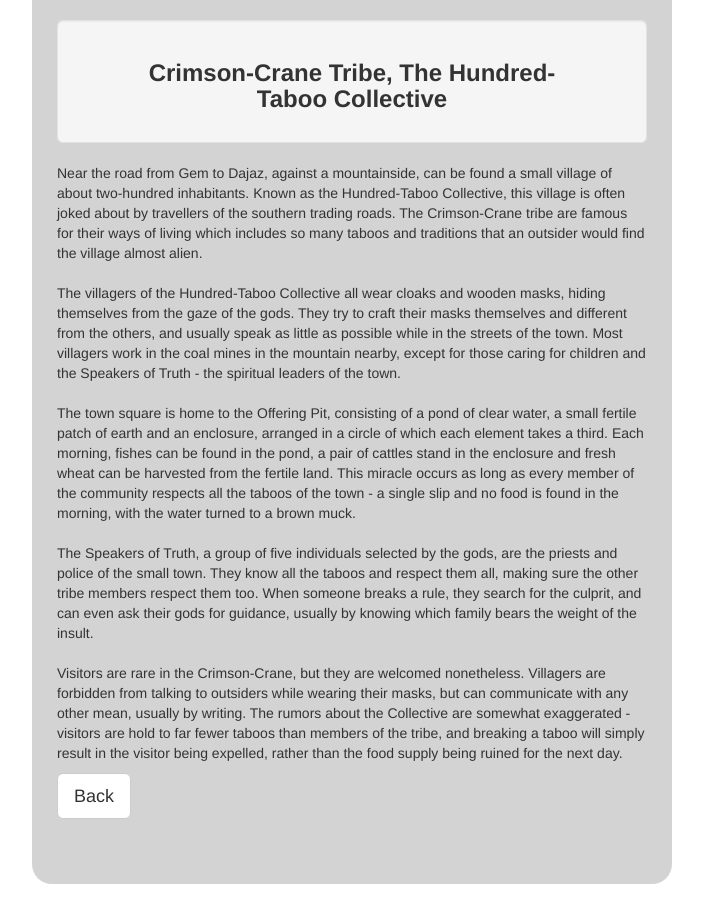
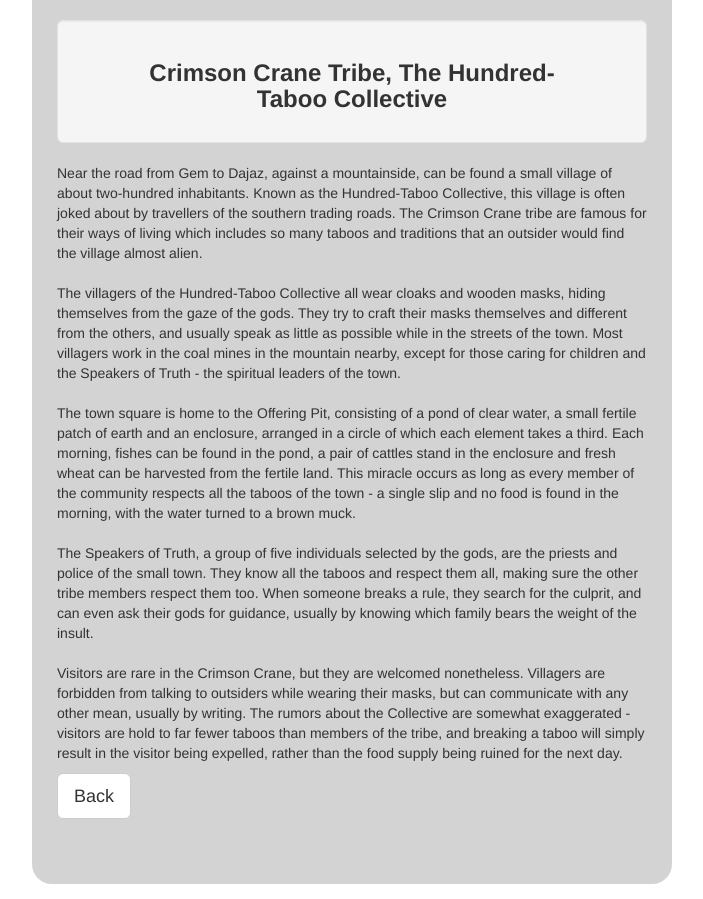
Before and after one commit to Boivin92/boivin92.github.io, a plain HTML site: page taboo.html in a window 1280 px wide. Shown: the whole page, without its empty margins (288-991 px from the left). Drawn offline with Linux system fonts and the light colour scheme.

Commit message:
correction

```diff
--- a/taboo.html
+++ b/taboo.html
@@ -20,13 +20,13 @@
 		<div class="col-md-12">
 		<div class="jumbotron well">
 			<h3>
-				Crimson-Crane Tribe, The Hundred-Taboo Collective
+				Crimson Crane Tribe, The Hundred-Taboo Collective
 			</h3>
 		</div>
     <p>
       Near the road from Gem to Dajaz, against a mountainside, can be found a small village of about two-hundred inhabitants.
       Known as the Hundred-Taboo Collective, this village is often joked about by travellers of the southern trading roads.
-      The Crimson-Crane tribe are famous for their ways of living which includes so many taboos and traditions that an outsider
+      The Crimson Crane tribe are famous for their ways of living which includes so many taboos and traditions that an outsider
       would find the village almost alien.
       <br><br>
       The villagers of the Hundred-Taboo Collective all wear cloaks and wooden masks, hiding themselves from the gaze of the gods.
@@ -43,7 +43,7 @@
       the taboos and respect them all, making sure the other tribe members respect them too. When someone breaks a rule, they search for the
       culprit, and can even ask their gods for guidance, usually by knowing which family bears the weight of the insult.
       <br><br>
-      Visitors are rare in the Crimson-Crane, but they are welcomed nonetheless. Villagers are forbidden from talking to outsiders while
+      Visitors are rare in the Crimson Crane, but they are welcomed nonetheless. Villagers are forbidden from talking to outsiders while
       wearing their masks, but can communicate with any other mean, usually by writing. The rumors about the Collective are
       somewhat exaggerated - visitors are hold to far fewer taboos than members of the tribe, and breaking a taboo will simply result in
       the visitor being expelled, rather than the food supply being ruined for the next day.
```
